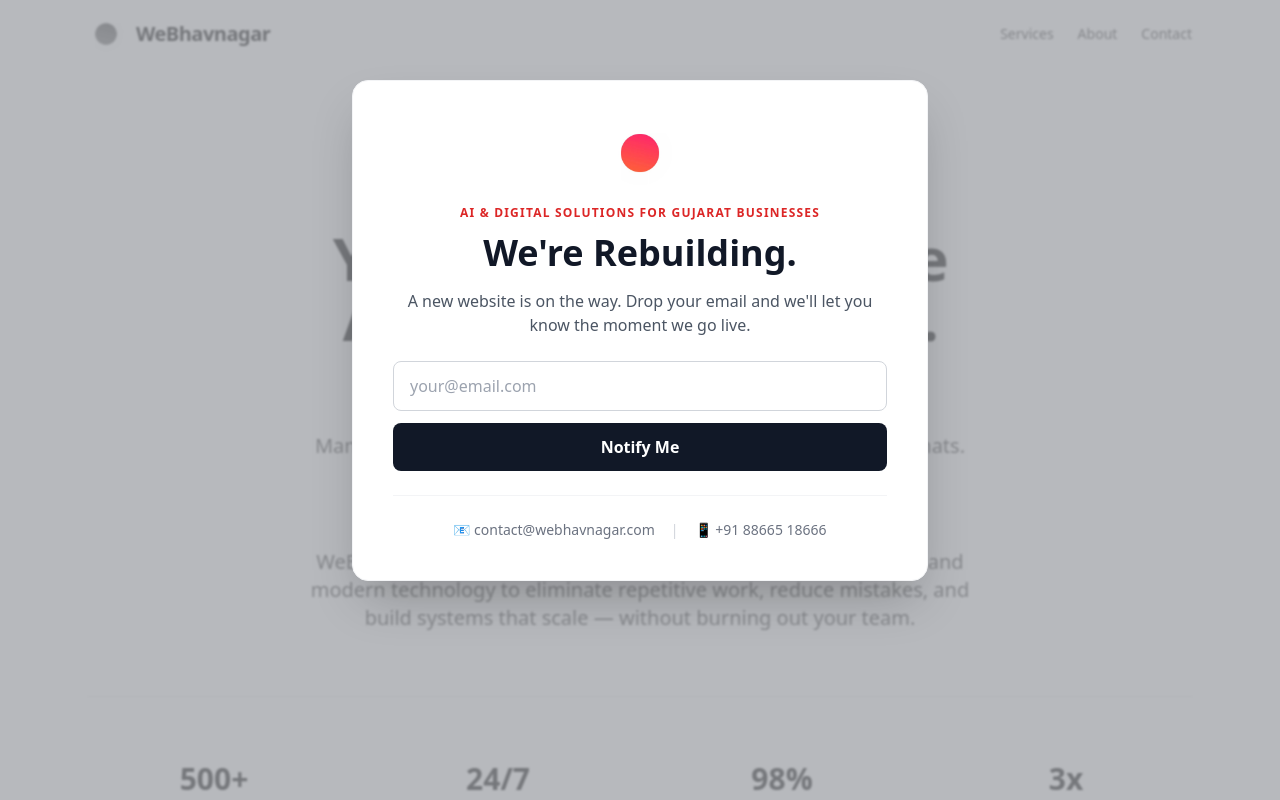
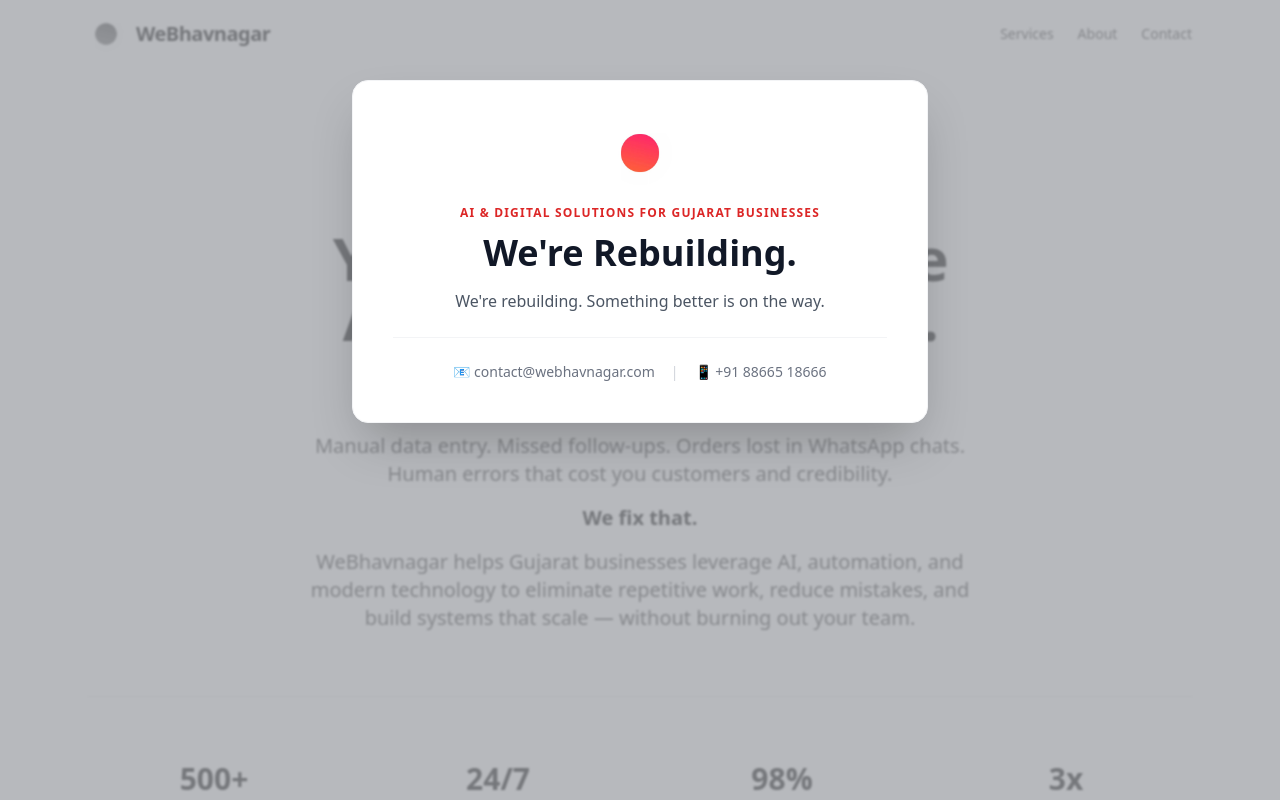
Before and after one commit to pntrivedy/webhavnagar-landing, a Next.js app: page / in a window 1280 px wide. Shown: the top 800 px of the page. Built offline with nearby package versions, Linux system fonts and the light colour scheme.

Commit message:
Remove signup form, keep rebuilding message

```diff
--- a/app/page.tsx
+++ b/app/page.tsx
@@ -1,7 +1,4 @@
-'use client';
-
 import Image from 'next/image';
-import { useState } from 'react';
 
 const SERVICES = [
   {
@@ -49,56 +46,6 @@
   { value: '3x', label: 'Efficiency Gain' },
 ];
 
-function EmailSignupForm({ variant }: { variant: 'banner' | 'hero' }) {
-  const [email, setEmail] = useState('');
-  const [status, setStatus] = useState<'idle' | 'sending' | 'sent' | 'error'>('idle');
-
-  const handleSubmit = async (e: React.FormEvent) => {
-    e.preventDefault();
-    setStatus('sending');
-    // Simulate submission
-    setTimeout(() => setStatus('sent'), 1200);
-  };
-
-  const isBanner = variant === 'banner';
-  const inputBase = isBanner
-    ? 'w-full sm:w-72 px-4 py-2.5 bg-white/10 border border-white/30 rounded-lg text-white placeholder-white/60 focus:outline-none focus:border-white text-sm'
-    : 'w-full px-4 py-3 bg-white border border-gray-300 rounded-lg text-gray-900 placeholder-gray-400 focus:outline-none focus:border-gray-900 transition-colors';
-  const buttonBase = isBanner
-    ? 'w-full sm:w-auto px-5 py-2.5 bg-white text-gray-900 font-semibold rounded-lg hover:bg-gray-100 transition-colors text-sm whitespace-nowrap disabled:opacity-60'
-    : 'w-full px-6 py-3 bg-gray-900 text-white font-semibold rounded-lg hover:bg-gray-800 transition-colors disabled:opacity-50';
-
-  if (status === 'sent') {
-    return (
-      <div className={isBanner ? 'text-white text-sm py-1' : 'text-center py-4'}>
-        <p className={isBanner ? 'font-semibold' : 'text-lg font-semibold text-gray-900'}>
-          ✅ You&apos;re on the list.
-        </p>
-        {!isBanner && (
-          <p className="text-gray-600 text-sm mt-1">We&apos;ll email you when we launch.</p>
-        )}
-      </div>
-    );
-  }
-
-  return (
-    <form onSubmit={handleSubmit} className={isBanner ? 'flex flex-col sm:flex-row gap-2' : 'space-y-3'}>
-      <input
-        type="email"
-        placeholder="your@email.com"
-        required
-        value={email}
-        onChange={(e) => setEmail(e.target.value)}
-        className={inputBase}
-        aria-label="Email address"
-      />
-      <button type="submit" disabled={status === 'sending'} className={buttonBase}>
-        {status === 'sending' ? 'Joining...' : 'Notify Me'}
-      </button>
-    </form>
-  );
-}
-
 export default function Home() {
   return (
     <div className="min-h-screen bg-white text-gray-900">
@@ -119,9 +66,8 @@
             We&apos;re Rebuilding.
           </h2>
           <p className="text-gray-600 mb-6">
-            A new website is on the way. Drop your email and we&apos;ll let you know the moment we go live.
+            We&apos;re rebuilding. Something better is on the way.
           </p>
-          <EmailSignupForm variant="hero" />
           <div className="flex flex-col md:flex-row items-center justify-center gap-4 mt-6 pt-6 border-t border-gray-100 text-sm text-gray-500">
             <a href="mailto:contact@webhavnagar.com" className="hover:text-gray-900 transition-colors">
               📧 contact@webhavnagar.com
```
